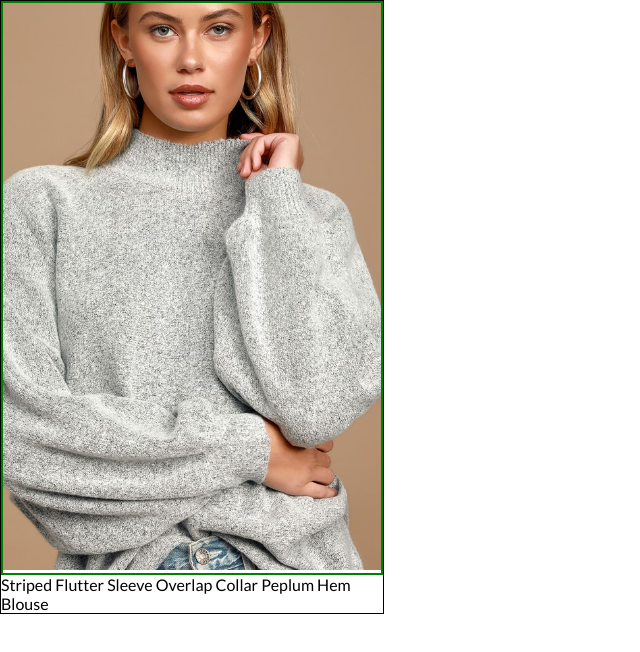
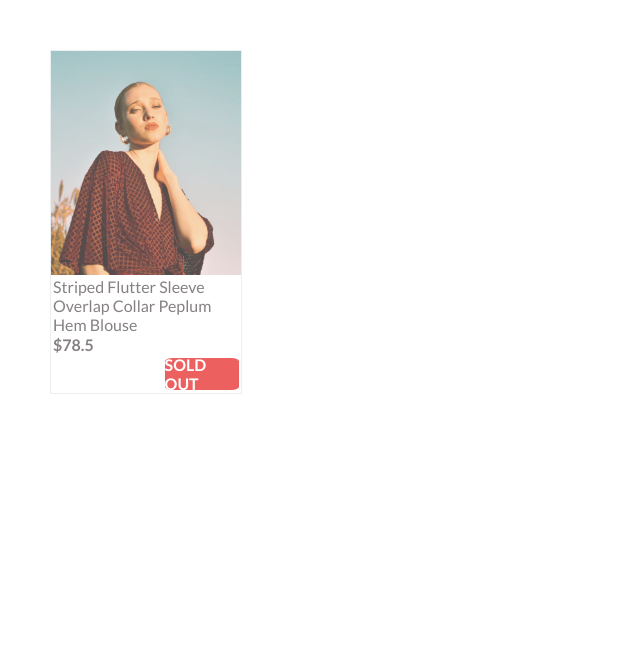
Before and after one commit to YahyaNashar22/Global-Fairy-front-end, a React (Create React App) app in the folder global-fairy/: page /home in a window 1280 px wide. Shown: the top 652 px of the page, without its empty margins (0-640 px from the left). Built offline with nearby package versions, Linux system fonts and the light colour scheme.

Commit message:
productCard and sold Components

```diff
--- a/global-fairy/src/components/productCard/ProductCard.js
+++ b/global-fairy/src/components/productCard/ProductCard.js
@@ -1,13 +1,21 @@
-import React from 'react'
+import React, { useState } from 'react'
 import style from "./productCard.module.css"
-import img from "../../assets/images/shirt.jpg"
-
+import productImg from "../../assets/images/product.png"
+import Sold from '../soldOut/Sold'
 export default function ProductCard() {
+  const [isSold,setIsSold]=useState(true)
+  const mainStyles=`${style.card} ${isSold ? style.blur:''}`
   return (
-    <main className={style.card}>
-        <section className={style.imageSec}><img src={img} alt="Product Image"/></section>
-        <section className={style.details}>Striped Flutter Sleeve Overlap Collar Peplum Hem Blouse</section>
-
+    <main className={mainStyles}>
+        <section className={style.imageSec}><img src={productImg} alt="Product"/></section>
+        <section className={style.details}>
+          <span>
+          Striped Flutter Sleeve Overlap Collar Peplum Hem Blouse</span>
+          <span className={style.priceCard}>$78.5</span>
+          {
+            isSold?  <span className={style.soldPan}><Sold/></span> :''
+          }
+   </section>
     </main>
   )
 }
--- a/global-fairy/src/components/productCard/productCard.module.css
+++ b/global-fairy/src/components/productCard/productCard.module.css
@@ -1,15 +1,19 @@
+@import '../../App.css';
+
 .card {
     display: flex;
     flex-direction: column;
-    width: 30%;
-    height: 50%;
-    border: 1px solid black;
+    width: 15vw;
+    height: 43vh;
+    border: 1px solid #E5E7EB;
+    color: var(--wenge);
+    font-size: 1em;
+    margin: 50px
 }
 
 .imageSec {
     width: 100%;
-    height: 60%;
-    border: 2px solid green;
+    height: 67%;
     position: relative;
     display: inline-block;
 }
@@ -17,9 +21,25 @@
 .imageSec img {
     width: 100%;
     height: 100%;
+    object-fit: fill;
 }
 
 .details {
     width: 100%;
     height: 40%;
+    display: flex;
+    flex-direction: column;
+    justify-content: space-around;
+    align-items: flex-start;
+    padding:2px;
 }
+.soldPan{
+    align-self: flex-end;
+    width: 40%;
+}
+.priceCard{
+    font-weight: bold;
+}
+.blur{
+    opacity: 0.7;
+}
--- /dev/null
+++ b/global-fairy/src/components/soldOut/Sold.js
@@ -0,0 +1,7 @@
+import React from 'react'
+import style from './sold.module.css'
+export default function Sold() {
+  return (
+    <div className={style.sold}>SOLD OUT</div>
+  )
+}
--- /dev/null
+++ b/global-fairy/src/components/soldOut/sold.module.css
@@ -0,0 +1,12 @@
+@import '../../App.css';
+.sold{
+    display: inline-flex;
+    background-color: #E51E1E;
+    color: #FFF;
+    font-weight: bold;
+    width: 100%;
+    height: 2em;
+    align-items: center;
+    justify-content: center;
+    border-radius   : 10%;
+}
```
Also changed, not shown: global-fairy/src/pages/Home/Home.js (+0 -8 lines), global-fairy/src/assets/images/product.png (added).
